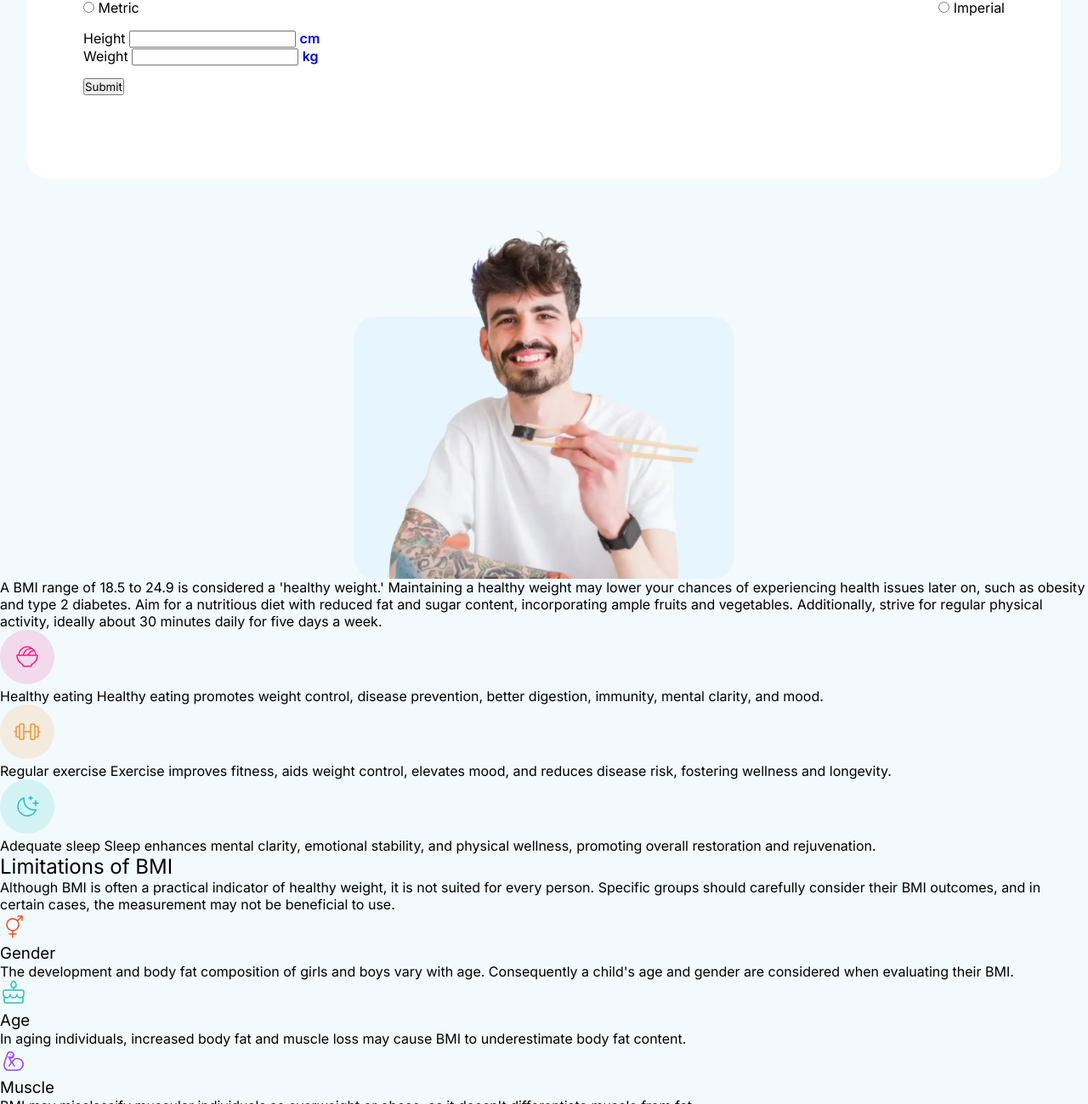
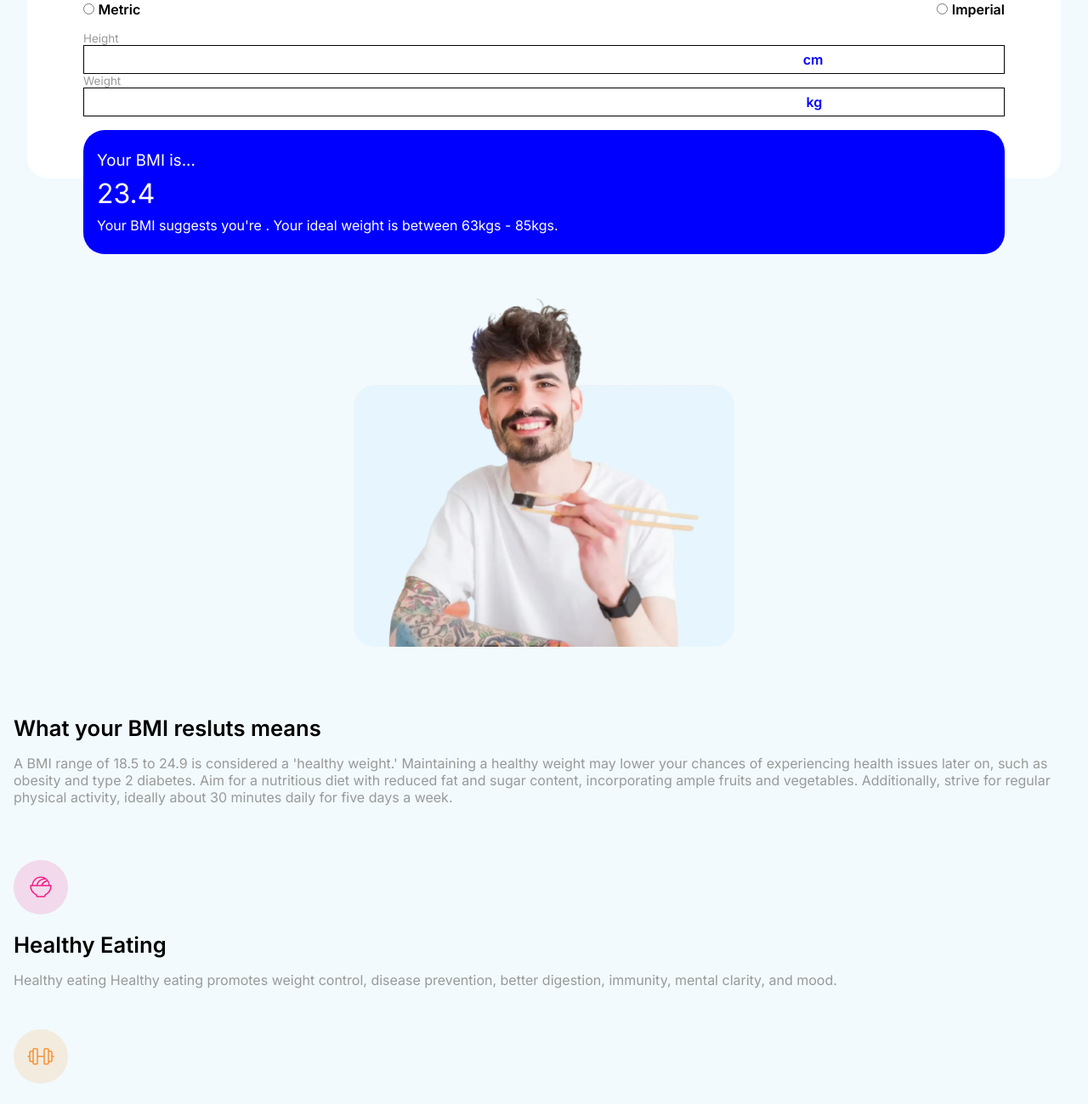
Before and after one commit to Jpatrick6420/body-index-calculator, a plain HTML site: page index.html in a window 1280 px wide. Shown: the part 525-1824 px from the top of the page at 85% size. Drawn offline with Linux system fonts and the light colour scheme.

Commit message:
added styling of results page/adjusted sub heading size

```diff
--- a/index.html
+++ b/index.html
@@ -31,10 +31,11 @@
               <label for="measurement">Imperial</label>
             </div>
           </div>
-          <div>
+          <div class="main-form__height">
             <label for="height" class="main-header__form-input-heading"
               >Height</label
             >
+            <div class="main-form__input-outline">
               <input
                 name="height"
                 type="number"
@@ -42,8 +43,10 @@
               />
               <p class="main-header__form--input-label">cm</p>
             </div>
-          <div>
+          </div>
+          <div class="main-form__weight">
             <label for="weight">Weight</label>
+            <div class="main-form__input-outline">
               <input
                 name="weight"
                 type="number"
@@ -51,17 +54,19 @@
               />
               <p class="main-header__form--input-label">kg</p>
             </div>
+          </div>
         </form>
 
         <div class="main-header__results--container">
-          <div class="main-header__results--button">
+          <div class="main-header__results--button hidden">
             <button type="submit">Submit</button>
           </div>
-          <div class="main-header__results--content hidden">
+          <div class="main-header__results--content">
             <h3 class="main-header__results--title">Your BMI is...</h3>
             <h1 class="main-header__results--answer">23.4</h1>
             <p class="main-header__results--explanation">
-              Your BMI suggests you're . Your ideal weight is between .
+              Your BMI suggests you're . Your ideal weight is between
+              <span class="bmi-recommendation">63kgs - 85kgs</span>.
             </p>
           </div>
         </div>
@@ -71,8 +76,9 @@
       <div class="results__section-img">
         <img src="./images/image-man-eating.webp" alt="image of man eating" />
       </div>
-      <div>
-        <p class="results__content">
+      <div class="results__content">
+        <h3>What your BMI resluts means</h3>
+        <p class="article-text">
           A BMI range of 18.5 to 24.9 is considered a 'healthy weight.'
           Maintaining a healthy weight may lower your chances of experiencing
           health issues later on, such as obesity and type 2 diabetes. Aim for a
@@ -85,14 +91,16 @@
     <section class="recommendations">
       <div class="recommendations__container">
         <img src="images/icon-eating.svg" alt="eating icon" />
-        <p>
+        <h1>Healthy Eating</h1>
+        <p class="article-text">
           Healthy eating Healthy eating promotes weight control, disease
           prevention, better digestion, immunity, mental clarity, and mood.
         </p>
       </div>
       <div class="recommendations__container">
         <img src="images/icon-exercise.svg" alt="excersize icon" />
-        <p>
+        <h1>Regular Excersize</h1>
+        <p class="article-text">
           Regular exercise Exercise improves fitness, aids weight control,
           elevates mood, and reduces disease risk, fostering wellness and
           longevity.
@@ -100,7 +108,8 @@
       </div>
       <div class="recommendations__container">
         <img src="images/icon-sleep.svg" alt="sleep icon" />
-        <p>
+        <h1>Adequate Sleep</h1>
+        <p class="article-text">
           Adequate sleep Sleep enhances mental clarity, emotional stability, and
           physical wellness, promoting overall restoration and rejuvenation.
         </p>
--- a/main.scss
+++ b/main.scss
@@ -10,11 +10,12 @@ $colors: (
   secondary: blue,
   container-background-color: white,
   background-color: rgba(190, 231, 247, 0.2),
+  article-text: lighten(black, 60%),
 );
 $font-size: (
   main: 1.2rem,
   heading: 3rem,
-  sub-heading: 2rem,
+  sub-heading: 1.6rem,
 );
 $container-border-radius: 25px;
 
@@ -82,8 +83,25 @@ body {
   display: flex;
   flex-direction: column;
   justify-content: space-between;
+  button {
+    display: inline-block;
+    text-align: center;
+    margin-top: 1rem;
+    background-color: map-get($map: $colors, $key: secondary);
+    color: white;
+    padding: 0.5rem;
+    border-radius: 10px;
+    box-shadow: 1px 1px 1px 1px black;
+  }
+  button:active,
+  button:hover {
+    background-color: white;
+    color: map-get($colors, secondary);
+  }
 }
-
+.main-header__results--button {
+  text-align: center;
+}
 form {
   .main-header__form--measurement {
     display: flex;
@@ -96,8 +114,77 @@ form {
   color: map-get($map: $colors, $key: secondary);
   font-weight: map-get($map: $font-weight, $key: heading);
 }
+.metric label,
+.imperial label {
+  font-weight: map-get($map: $font-weight, $key: heading);
+}
+
+.main-form__height label,
+.main-form__weight label {
+  display: block;
+  color: map-get($map: $colors, $key: article-text);
+  font-size: map-get($map: $font-size, $key: main) * 0.7;
+}
+.main-form__height input,
+.main-form__weight input {
+  outline: none;
+  border: none;
+  padding: 0.5rem;
+  font-weight: map-get($map: $font-weight, $key: heading);
+}
+.main-form__input-outline {
+  display: flex;
+  justify-content: space-around;
+  align-items: center;
+  border: 1px solid black;
+}
+.main-header__form-header {
+  padding-bottom: 1rem;
+}
+
+.main-header__results--content {
+  color: white;
+  background-color: map-get($map: $colors, $key: secondary);
+  border-radius: $container-border-radius;
+  padding: 1rem;
+  margin-top: 1rem;
+}
+.main-header__results--title,
+.main-header__results--answer,
+.main-header__results--explanation {
+  margin: 0.5rem auto;
+}
 .results__section-img img {
   display: block;
   width: 28rem;
-  margin: 0 auto;
+  margin: 5rem auto;
 }
+.article-text {
+  color: map-get($map: $colors, $key: article-text);
+}
+.results__content {
+  padding: 0 2rem 3rem 1rem;
+  h3 {
+    font-size: map-get($map: $font-size, $key: sub-heading);
+    font-weight: map-get($map: $font-weight, $key: heading);
+    margin: 1rem 0;
+  }
+}
+.recommendations {
+  margin: 1rem;
+}
+.recommendations__container {
+  //   padding: 0 1rem;
+  padding-bottom: 2rem;
+  img {
+    margin-bottom: 1rem;
+  }
+  h1 {
+    font-size: map-get($map: $font-size, $key: sub-heading);
+    font-weight: map-get($font-weight, heading);
+  }
+  p {
+    margin-top: 1rem;
+    margin-bottom: 1rem;
+  }
+}
```
Also changed, not shown: main.css. Lines whose indentation alone changed are shown as unchanged.
